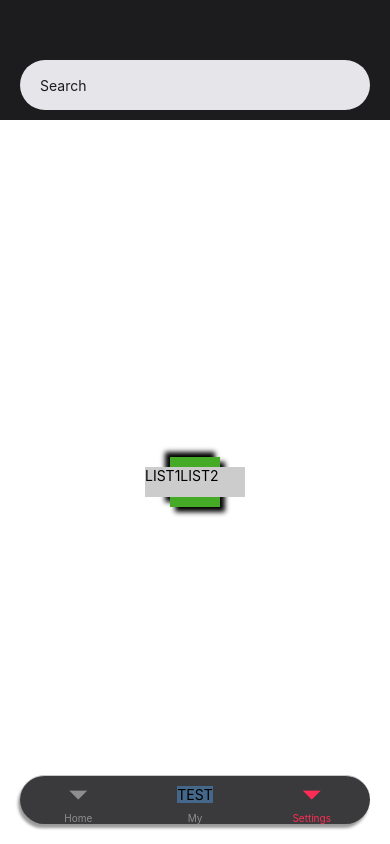
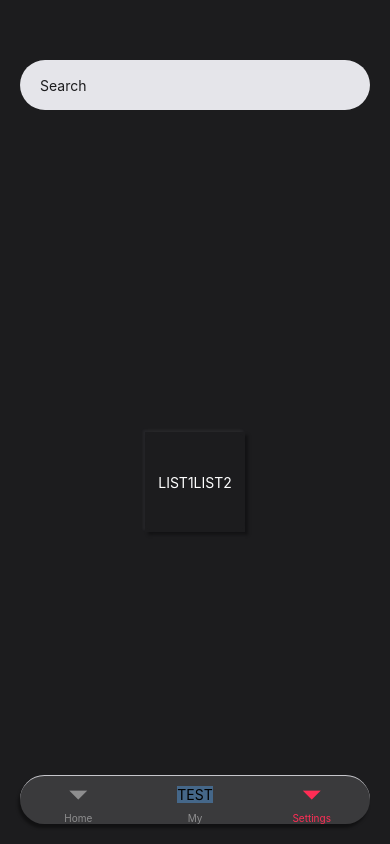
Before and after one commit to XDarkBolt/kayahome_frontend_mobile, a React Native app: screen /Settings in a window 390 px wide. Built offline with nearby package versions, Linux system fonts and the light colour scheme; no server answers.

Commit message:
Update styles and dependencies

```diff
--- a/components/HorizontalCards.tsx
+++ b/components/HorizontalCards.tsx
@@ -1,6 +1,7 @@
-import { ScrollView, StyleSheet, Text, View } from 'react-native'
+import { Image, ScrollView, StyleSheet, Text, View } from 'react-native'
 import React, { useEffect, useState } from 'react'
 import { getMoviesFromApi } from '../services/apiservice';
+import Neumorph from '../styles/Neumorph';
 
 export default function ElevatedCards() {
     const CompArray = ['First Name', 'Last Name', 'Phone', 'Email', 'Etc']
@@ -19,6 +20,16 @@ export default function ElevatedCards() {
 
     var cardElevetadComponents = movielist.map((item, index) => (
         <View key={item.id} style={[cards.card, cards.shadow]}>
+            <Neumorph size={100}>
+            <Image
+                style={styles.image}
+                source={{ uri: 'https://picsum.photos/100' }}
+                resizeMode='cover'
+                blurRadius={2}
+            />
+            </Neumorph>
+
+            <View style={{ position: 'absolute', backgroundColor: 'rgba(0, 0, 0, 0.5)', width: '100%', height: '100%', borderRadius: 5 }} />
             <Text style={cards.title} adjustsFontSizeToFit={true} numberOfLines={1}>{item.title}</Text>
             <Text style={cards.date}>{item.releaseYear}</Text>
         </View>
@@ -48,14 +59,20 @@ const styles = StyleSheet.create({
     container: {
         padding: 8
     },
+    image: {
+        position: 'absolute',
+        top: 0,
+        left: 0,
+        width: '100%',
+        height: 100,
+        borderRadius: 5
+    },
 })
 
 const cards = StyleSheet.create({
     card: {
         flex: 1,
         flexDirection: 'column',
-        paddingVertical: 4,
-        paddingHorizontal: 8,
         alignItems: 'flex-start',
         justifyContent: 'flex-start',
         width: 100,
@@ -76,13 +93,17 @@ const cards = StyleSheet.create({
         elevation: 4
     },
     title: {
+        paddingVertical: 4,
+        paddingHorizontal: 8,
         color: 'rgb(229, 229, 234)',
         fontSize: 15,
         fontWeight: 'bold',
         textAlign: 'left'
     },
     date: {
-        color: 'rgb(174, 174, 178)',
+        paddingVertical: 4,
+        paddingHorizontal: 8,
+        color: 'rgb(199, 199, 204)',
         fontSize: 10,
         fontWeight: 'normal',
         textAlign: 'left'
--- a/navigation/SettingsScreen.tsx
+++ b/navigation/SettingsScreen.tsx
@@ -7,9 +7,9 @@ const SettingsScreen = () => {
     CompArray[1] = 'LIST2';
 
     return (
-        <View style={{ flex: 1, justifyContent: 'center', alignItems: 'center', backgroundColor: '#FFF' }}>
-            <Neumorph size={50}>
-                <Text style={{ width: 100, height: 100, backgroundColor: '#CCC'}}>{CompArray}</Text>
+        <View style={{ flex: 1, justifyContent: 'center', alignItems: 'center', backgroundColor: 'rgb(28, 28, 30)' }}>
+            <Neumorph size={100}>
+                <Text style={{color: 'white'}}>{CompArray}</Text>
             </Neumorph>
         </View>
     );
--- a/styles/Neumorph.tsx
+++ b/styles/Neumorph.tsx
@@ -21,31 +21,31 @@ export const Neumorph = ({ children, size, style }: NeumorphProps) => {
 
 const styles = StyleSheet.create({
     neuTop: {
-        shadowColor: '#000000',
+        position: 'absolute',
+        shadowColor: 'rgb(242, 242, 247)',
         shadowOffset: {
-            width: -5,
-            height: -5,
+            width: -2.5,
+            height: -2.5,
         },
-        shadowOpacity: 1,
-        shadowRadius: 5,
-        elevation: 1,
+        shadowOpacity: 0.05,
+        shadowRadius: 2.5,
+        elevation: 3,
     },
     neuBottom: {
-        shadowColor: '#000000',
+        shadowColor: 'rgb(10, 10, 12)',
         shadowOffset: {
-            width: 5,
-            height: 5,
+            width: 2.5,
+            height: 2.5,
         },
-        shadowOpacity: 1,
-        shadowRadius: 5,
-        elevation: 1,
+        shadowOpacity: 0.5,
+        shadowRadius: 2.5,
+        elevation: 3,
     },
     inner: {
-        backgroundColor: '#e0e5ec',
+        backgroundColor: 'rgb(28, 28, 30)',
         alignItems: 'center',
         justifyContent: 'center',
-        borderColor: '#45aa26',
-        borderWidth: 10,
+        borderRadius: 10
     },
 });
 
```
Also changed, not shown: package.json (+7 -7 lines), 1 other file (tests, documents, lock files or other folders).
